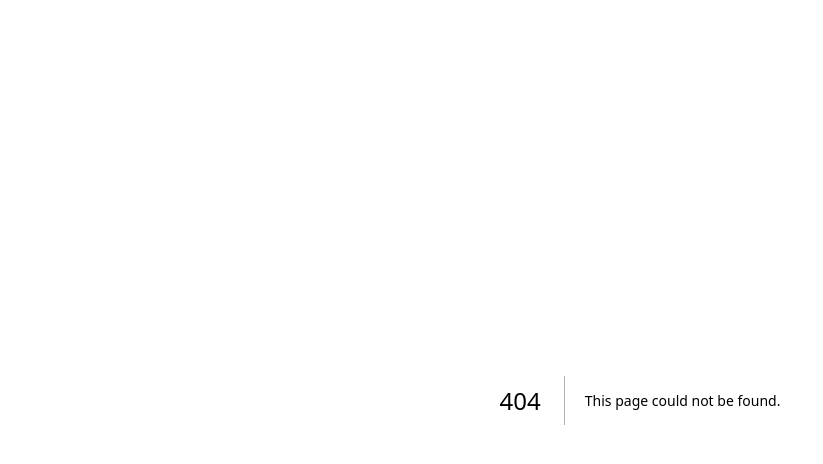
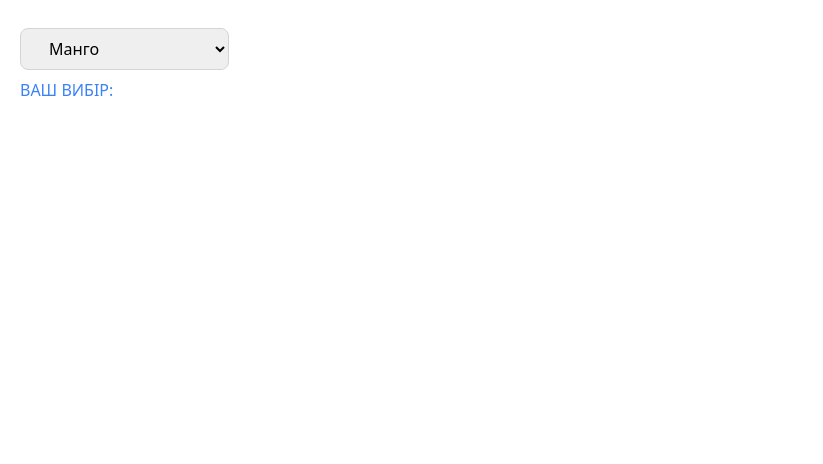
Before and after one commit to AlinaChumachenko/zustand, a Next.js app: page /dropDown in a window 1280 px wide. Before the commit this address had no page. Shown: the top 464 px of the page, without its empty margins (0-823 px from the left). Built offline with nearby package versions, Linux system fonts and the light colour scheme.

Commit message:
file dropDown update zustand

```diff
--- /dev/null
+++ b/pages/dropDown.js
@@ -0,0 +1,35 @@
+// import React, { useState } from "react";
+import { create } from "zustand";
+
+const useDropDownStore = create((set) => ({
+  value: "",
+  setValue: (newValue) => set({ value: newValue }),
+}));
+
+function DropDown() {
+  const texts = ["Манго", "Ківі", "Фейхоа", "Яблука українські"];
+  const { value, setValue } = useDropDownStore();
+
+  function handleChangeValue(event) {
+    setValue(event.target.value);
+  }
+
+  const options = texts.map((text, index) => {
+    return <option key={index}>{text}</option>;
+  });
+
+  return (
+    <div className="mt-2 p-5">
+      <select
+        value={value}
+        onChange={handleChangeValue}
+        className="px-6 py-2 border border-gray-300 rounded-lg focus:outline-none focus:ring focus:ring-blue-400"
+      >
+        {options}
+      </select>
+      <p className="mt-2 text-blue-500">ВАШ ВИБІР: {value}</p>
+    </div>
+  );
+}
+
+export default DropDown;
--- a/pages/input.js
+++ b/pages/input.js
@@ -14,14 +14,14 @@ function calculateBirthYear(age) {
 
 const useInputStore = create((set) => ({
   title: "",
+  text: "",
+  number: "",
+  totalNumber: "",
+  age: 0,
   setTitle: (newTitle) => set({ title: newTitle }),
-  text: "",
   setText: (newText) => set({ text: newText }),
-  number: "",
   setNumber: (newNumber) => set({ number: newNumber }),
-  totalNumber: "",
   setTotalNumber: (newTotalNumber) => set({ totalNumber: newTotalNumber }),
-  age: 0,
   setAge: (newAge) => set({ age: newAge }),
 }));
 
```
